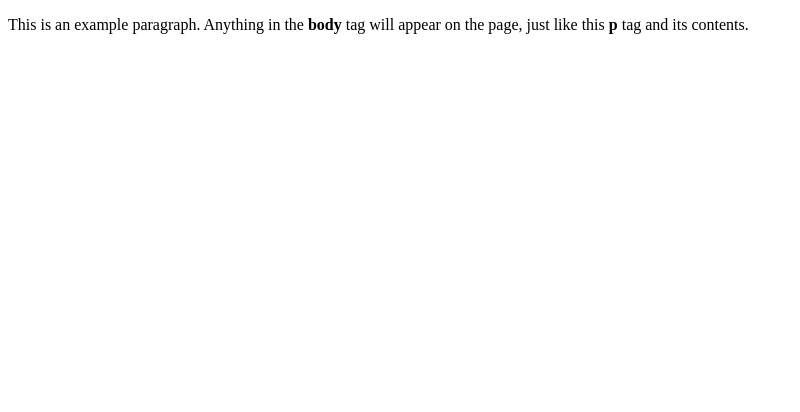
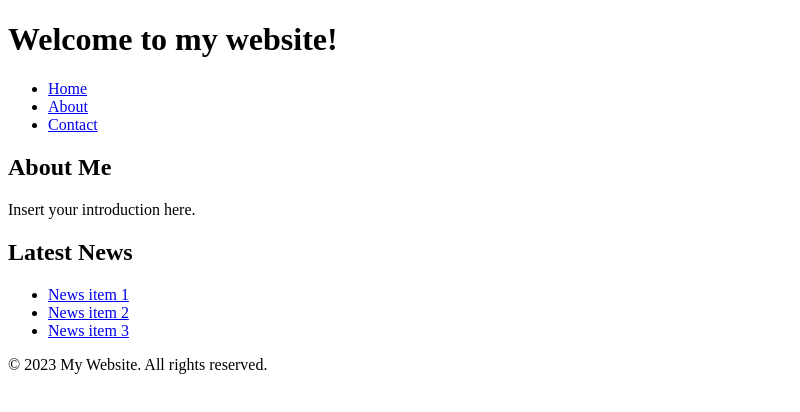
Before and after one commit to egriff44/egriff44.github.io, a plain HTML site: page index.html in a window 1280 px wide. Shown: the whole page, without its empty margins (0-800 px from the left). Drawn offline with Linux system fonts and the light colour scheme.

Commit message:
Update index.html

```diff
--- a/index.html
+++ b/index.html
@@ -1,9 +1,37 @@
-<!doctype html>
+<!DOCTYPE html>
 <html>
   <head>
-    <title>Welcome to my website!</title>
+    <meta charset="UTF-8">
+    <title>My Website</title>
+    <link rel="stylesheet" href="style.css">
   </head>
   <body>
-    <p>This is an example paragraph. Anything in the <strong>body</strong> tag will appear on the page, just like this <strong>p</strong> tag and its contents.</p>
+    <header>
+      <h1>Welcome to my website!</h1>
+      <nav>
+        <ul>
+          <li><a href="#">Home</a></li>
+          <li><a href="#">About</a></li>
+          <li><a href="#">Contact</a></li>
+        </ul>
+      </nav>
+    </header>
+    <main>
+      <section>
+        <h2>About Me</h2>
+        <p>Insert your introduction here.</p>
+      </section>
+      <section>
+        <h2>Latest News</h2>
+        <ul>
+          <li><a href="#">News item 1</a></li>
+          <li><a href="#">News item 2</a></li>
+          <li><a href="#">News item 3</a></li>
+        </ul>
+      </section>
+    </main>
+    <footer>
+      <p>&copy; 2023 My Website. All rights reserved.</p>
+    </footer>
   </body>
 </html>
```
